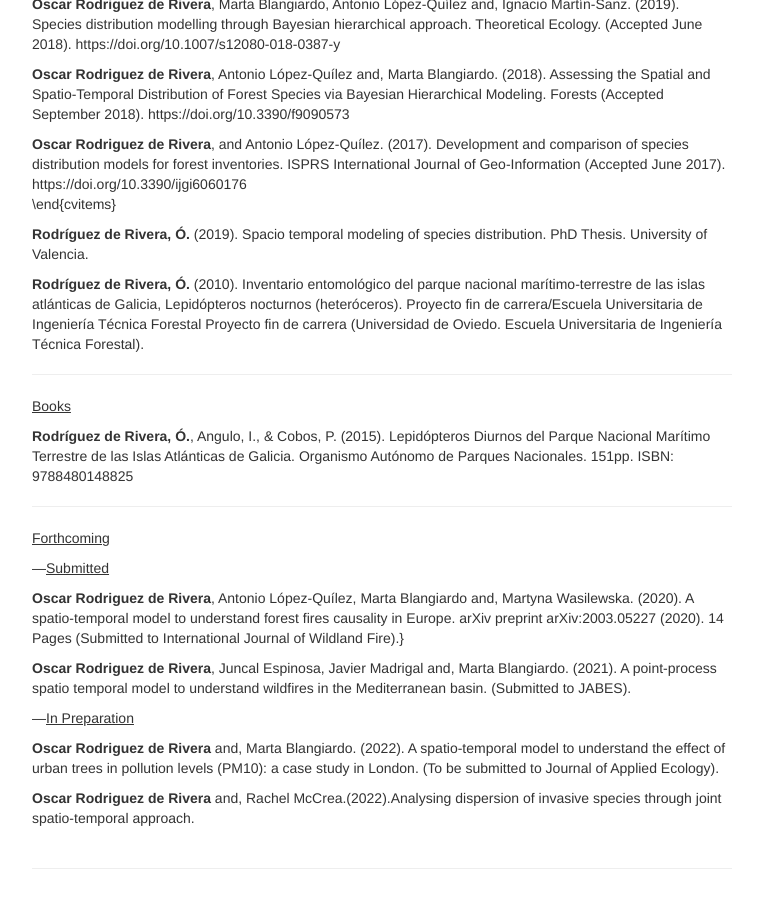
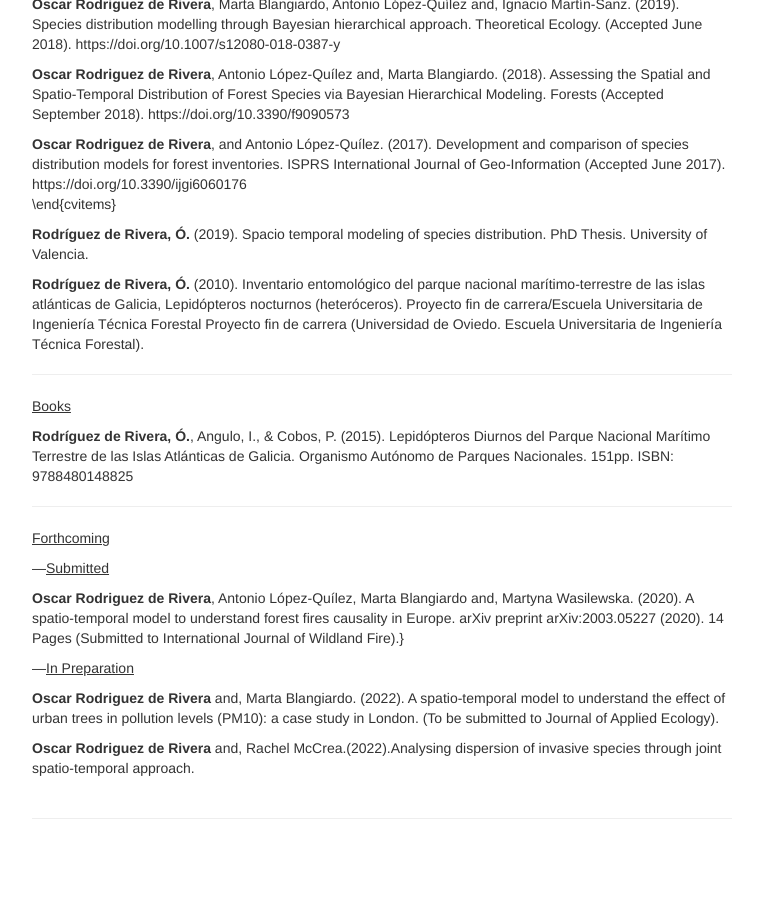
Before and after one commit to orrortega/orrortega.github.io, a Jekyll site: the page built from pages/research.md, in a window 1280 px wide and 900 px high, scrolled down 958 px. Shown: the whole window, without its empty margins (258-1015 px from the left). Built offline with Jekyll 4.4.1, drawn with Linux system fonts in a browser that asks for light colours; after the commit the page ends 1808 px from its top, so only the background shows below that.

Commit message:
Update research.md

```diff
--- a/pages/research.md
+++ b/pages/research.md
@@ -54,8 +54,6 @@ Juncal Espinosa, **Oscar Rodriguez de Rivera**, Javier Madrigal, Mercedes Guijar
 
 **Oscar Rodriguez de Rivera**, Antonio López-Quílez, Marta Blangiardo and, Martyna Wasilewska. (2020). A spatio-temporal model to understand forest fires causality in Europe. arXiv preprint  arXiv:2003.05227 (2020). 14 Pages (Submitted to International Journal of Wildland Fire).}
 
-**Oscar Rodriguez de Rivera**, Juncal Espinosa, Javier Madrigal and, Marta Blangiardo. (2021). A point-process spatio temporal model to understand wildfires in the Mediterranean basin. (Submitted to JABES).
-
 ---<u>In Preparation
 
 
```
